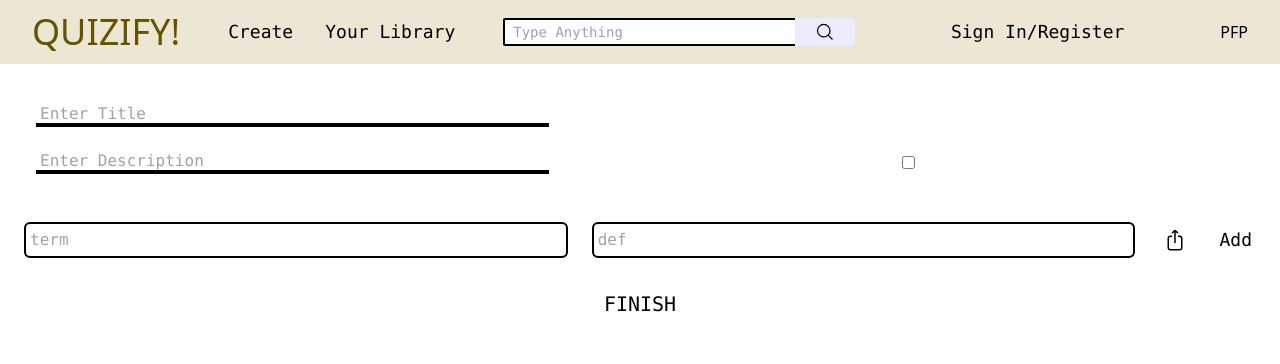
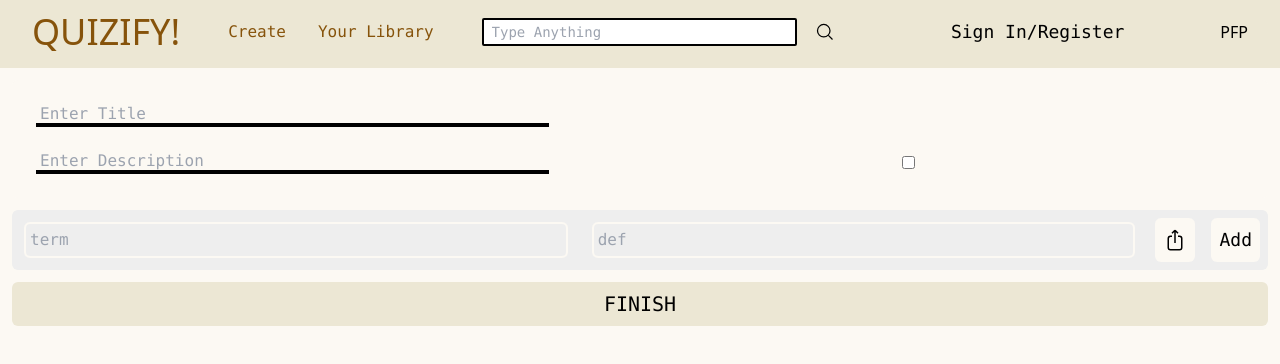
Before and after one commit to arif24v/quizify, a Next.js app in the folder quizify/: page /create in a window 1280 px wide. Shown: the top 364 px of the page. Built offline with nearby package versions, Linux system fonts and the light colour scheme.

Commit message:
Create page colors

```diff
--- a/quizify/src/app/components/domains/domain.js
+++ b/quizify/src/app/components/domains/domain.js
@@ -5,7 +5,7 @@
 
     return (
         <Link href={'/sets?id=' + props.author}>
-            <div className = "rounded-lg border-2 border-black w-full bg-white p-4 m-3 ease-in-out duration-200 hover:cursor-pointer hover:-translate-y-2 hover:shadow-lg hover:shadow-yellow-500" >
+            <div className = "rounded-lg border-2 border-black w-full bg-gray p-4 m-3 ease-in-out duration-200 hover:cursor-pointer hover:-translate-y-2 hover:shadow-lg hover:shadow-yellow-500" >
                 <div className="text-lg font-mono text-black overflow-hidden text-ellipsis">
                     {props.title}
                 </div>
--- a/quizify/src/app/components/navbar/navbar.js
+++ b/quizify/src/app/components/navbar/navbar.js
@@ -6,11 +6,11 @@
 export default function Home() {
     return (
         <main >
-            <div className = "bg-beige w-full flex flex-row gap-12 h-16 items-center justify-center p-8 sticky top-0">
+            <div className = "bg-tan w-full flex flex-row gap-12 h-16 items-center justify-center p-8 sticky top-0">
                 <Link className="text-4xl text-brown justify-center" href="/"> QUIZIFY!</Link>
                 <div className="flex flex-row max-md:hidden gap-8">
-                    <Link className = "hover:underline text-lg font-mono" href="/create"> Create </Link>
-                    <Link className = "hover:underline whitespace-nowrap text-lg font-mono" href="/library"> Your Library </Link>
+                    <Link className = "hover:underline text-brown font-mono" href="/create"> Create </Link>
+                    <Link className = "hover:underline whitespace-nowrap text-brown font-mono" href="/library"> Your Library </Link>
                 </div>
 
                 <div className="flex flex-row w-1/2" data-twe-input-wrapper-init data-twe-input-group-ref>
@@ -43,7 +43,7 @@
                 </div>
                 <div>PFP </div>
             </div>
-            <div className=" flex flex-col w-full h-1 bg-yellow-400" />
+            <div className=" flex flex-col w-full h-1 bg-tan" />
 
 
         </main>
--- a/quizify/src/app/create/page.js
+++ b/quizify/src/app/create/page.js
@@ -117,35 +117,35 @@
 
     return (
         <main>
-            <div className="flex flex-col bg-amber-400 p-3 m-3 rounded-md">
-                <input type="text" className="h-full focus:text-lg ease-in-out duration-200 flex flex-col font-mono w-5/12 m-3 bg-transparent outline-none border-b-4 border-b-yellow-600 pl-1 placeholder-amber-600 text-yellow-600" onChange={(e) => setTitle(e.target.value)} placeholder="Enter Title" />
+            <div className="flex flex-col bg-beige p-3 m-3 rounded-md">
+                <input type="text" className="h-full focus:text-lg ease-in-out duration-200 flex flex-col font-mono w-5/12 m-3 bg-transparent outline-none border-b-4 border-b-darkgray pl-1 placeholder-darkgray text-darkgray" onChange={(e) => setTitle(e.target.value)} placeholder="Enter Title" />
                 <div className="flex flex-row w-full">
-                    <input type="text" className="h-full focus:text-lg ease-in-out duration-200 flex flex-col font-mono w-5/12 m-3 bg-transparent outline-none border-b-4 border-b-yellow-600 pl-1 placeholder-amber-600 text-yellow-600" onChange={(e) => setDescription(e.target.value)} placeholder="Enter Description" />
+                    <input type="text" className="h-full focus:text-lg ease-in-out duration-200 flex flex-col font-mono w-5/12 m-3 bg-transparent outline-none border-b-4 border-b-darkgray pl-1 placeholder-darkgray text-darkgray" onChange={(e) => setDescription(e.target.value)} placeholder="Enter Description" />
                     <div className="flex-1" />
                     <input type="checkbox" onChange={handleChange} className="text-blue-600 bg-gray-100 border-gray-300 rounded focus:ring-blue-500 dark:focus:ring-blue-600 outline-none dark:ring-offset-gray-800 dark:bg-gray-700 dark:border-gray-600"></input>
                     {passwordBool && (
-                        <input type="text" className="h-full focus:text-lg ease-in-out duration-200 flex flex-col font-mono w-5/12 mr-16 ml-2 mt-3 mb-3 bg-transparent outline-none border-b-4 border-b-yellow-600 pl-1 placeholder-amber-600 text-yellow-600" placeholder="Password" />
+                        <input type="text" className="h-full focus:text-lg ease-in-out duration-200 flex flex-col font-mono w-5/12 mr-16 ml-2 mt-3 mb-3 bg-transparent outline-none border-b-4 border-b-darkgray pl-1 placeholder-darkgray text-darkgray" placeholder="Password" />
                     )}
                     {!passwordBool && (
                         <div className="flex-1" />
                     )}
                 </div>
             </div>
-            <div className="bg-amber-500 m-3 rounded-md">
+            <div className="bg-gray m-3 rounded-md">
                 <div className="flex flex-row w-full">
                     <input type="text"
-                        className="focus:border-b-4 rounded-md font-mono w-1/2 m-3 bg-transparent outline-none border-2 border-yellow-600 pl-1 placeholder-amber-700 text-amber-800"
+                        className="focus:border-b-4 rounded-md font-mono w-1/2 m-3 bg-transparent outline-none border-2 border-beige pl-1 placeholder-grey-700 text-black"
                         placeholder="term"
                         onChange={(e) => setNewCard({...newCard, term:e.target.value})}
                         value={newCard.term}
                         />
                     <input type="text"
-                        className="focus:border-b-4 rounded-md font-mono w-1/2 m-3 bg-transparent outline-none border-2 border-yellow-600 pl-1 placeholder-amber-700 text-amber-800"
+                        className="focus:border-b-4 rounded-md font-mono w-1/2 m-3 bg-transparent outline-none border-2 border-beige pl-1 placeholder-grey-700 text-black"
                         placeholder="def"
                         value={newCard.def}
                         onChange={(e) => setNewCard({...newCard, def:e.target.value})}
                     />
-                    <button className = "m-2 rounded-md bg-amber-600 hover:bg-amber-700 ease-in-out duration-100 font-mono text-lg align-center p-2" onClick={() => setUploading(true)}>
+                    <button className = "m-2 rounded-md bg-beige hover:bg-tan ease-in-out duration-100 font-mono text-lg align-center p-2" onClick={() => setUploading(true)}>
                         {currentImage == null ?
                             (
                                 <svg xmlns="http://www.w3.org/2000/svg" fill="none" viewBox="0 0 24 24" strokeWidth={1.5} stroke="currentColor" className="w-6 h-6">
@@ -160,7 +160,7 @@
                             )
                         }
                     </button>
-                    <button className = "m-2 rounded-md bg-amber-600 hover:bg-amber-700 ease-in-out duration-100 font-mono text-lg align-center p-2" onClick={addCard}> Add </button>
+                    <button className = "m-2 rounded-md bg-beige hover:bg-tan ease-in-out duration-100 font-mono text-lg align-center p-2" onClick={addCard}> Add </button>
                 </div>
             </div>
             {cards.map((card, id) => (
@@ -173,7 +173,7 @@
                     >
                         <div className="m-3">
                             <div className = "w-full bg-amber-500 mb-1 rounded-t-md flex flex-row p-3">
-                                <div className="font-mono text-amber-700"> {id} </div>
+                                <div className="font-mono text-gray"> {id} </div>
                                 <div className="flex-1" />
                                 {   images[id] && (
                                     <div className="font-mono text-black bg-cyan-300 ease-in-out duration-100 pl-3 pr-3 mr-4 max-w-32 overflow-hidden rounded-md">
@@ -210,7 +210,7 @@
                 </AnimatePresence>
             ))}
             <div className="m-3">
-                <button onClick={addTodb} className="font-mono text-xl flex justify-center align-center w-full p-2 hover:bg-amber-600 bg-amber-700 rounded-md ease-in-out duration-100"> FINISH </button>
+                <button onClick={addTodb} className="font-mono text-xl flex justify-center align-center w-full p-2 hover:bg-brown bg-tan rounded-md ease-in-out duration-100"> FINISH </button>
             </div>
 
                 { deleting != null &&
--- a/quizify/src/app/layout.js
+++ b/quizify/src/app/layout.js
@@ -19,7 +19,7 @@
 export default function RootLayout({ children }) {
   return (
     <html>
-        <body className={"bg-yellow-300 "}>
+        <body className={"bg-beige "}>
           <div className="w-full min-h-screen flex flex-col relative">
             <Navbar />
             {children}
--- a/quizify/tailwind.config.js
+++ b/quizify/tailwind.config.js
@@ -6,20 +6,16 @@
     "./src/app/**/*.{js,ts,jsx,tsx,mdx}",
   ],
   theme: {
-    colors: {
-      transparent: 'transparent',
-      current: 'currentColor',
-      'beige': '#ece7d4',
-      'brown': '#665300',
-      'white': '#fcf9f3ff',
-      'metal': '#565584',
-      'tahiti': '#3ab7bf',
-      'silver': '#ecebff',
-      'bubble-gum': '#ff77e9',
-      'bermuda': '#78dcca',
-    },
     extend: {
-      backgroundImage: {
+      colors: {
+        transparent: 'transparent',
+        current: 'currentColor',
+        'gray': '#eeeeee',
+        'beige': '#fcf9f3',
+        'tan': '#ece7d4',
+        'brown': '#86530b'
+
+      },backgroundImage: {
 
       },
     },
```
